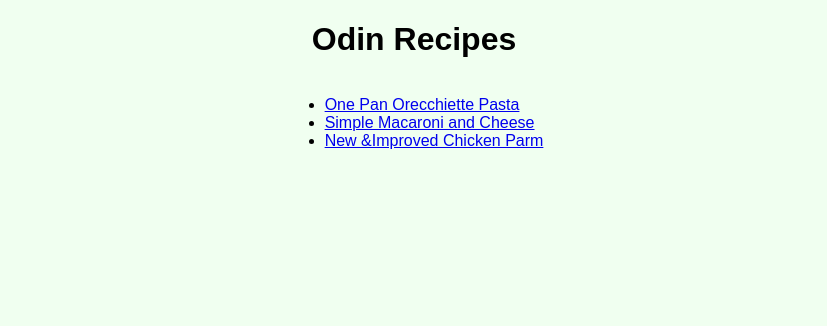
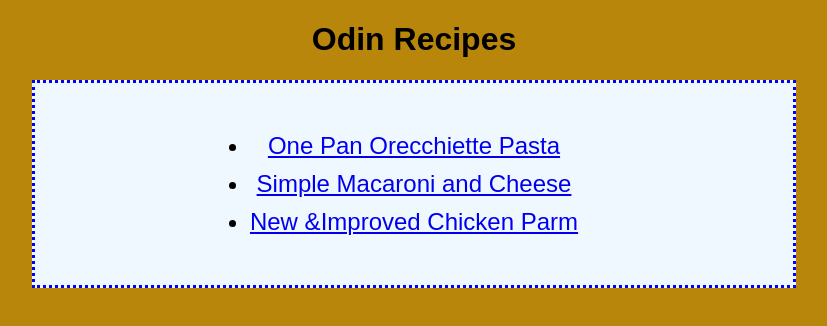
Before and after one commit to MohanHS95/odin-recipes, a plain HTML site: page index.html in a window 1280 px wide. Shown: the whole page, without its empty margins (226-1053 px from the left). Drawn offline with Linux system fonts and the light colour scheme.

Commit message:
Add styling to the front page using the box model
Edited index.html with new classes for styling through style.css.
A border and margin were added to the div container. Each list item
was targeted to standardize the color to match the div background color
as well. A new background color was added to the body.

```diff
--- a/index.html
+++ b/index.html
@@ -9,9 +9,9 @@
         <h1>Odin Recipes</h1>
         <div class="container">
         <ul class="myUL">
-            <li><a href="./recipes/pasta.html" target="blank" rel="noopener noreferrer"> One Pan Orecchiette Pasta</a></li>
-            <li><a href="./recipes/mac.html" target="blank" rel="noopener noreferrer">Simple Macaroni and Cheese</a></li>
-            <li><a href="./recipes/chickenparm.html" target="blank" rel="noopener noreferrer">New &Improved Chicken Parm</a></li>
+            <li class="one"><a class= "one" href="./recipes/pasta.html" target="blank" rel="noopener noreferrer"> One Pan Orecchiette Pasta</a></li>
+            <li class="two"><a class="two" href="./recipes/mac.html" target="blank" rel="noopener noreferrer">Simple Macaroni and Cheese</a></li>
+            <li class="three"><a class="three" href="./recipes/chickenparm.html" target="blank" rel="noopener noreferrer">New &Improved Chicken Parm</a></li>
         </ul>
         </div>
     </body>
--- a/style.css
+++ b/style.css
@@ -1,6 +1,7 @@
 * {
     font-family: Arial, Helvetica, sans-serif;
-    background-color: honeydew;
+    background-color: darkgoldenrod;
+
 }
 
 h1 {
@@ -9,11 +10,33 @@ h1 {
     text-align: center;
 }
 
-div.container {
+.container {
     text-align: center;
+    display: block;
+    border: 3px dotted blue;
+    margin: 0 250px;
+    background-color: aliceblue;
+
 }
 
 .container .myUL {
     display: inline-block;
-    text-align: left;
+    text-align: center;
+    font-size: 24px;
+    padding: 25px;
+    background-color: aliceblue;
 }
+
+.one {
+    padding-bottom: 10px;
+    background-color: aliceblue;
+}
+
+.two {
+    padding-bottom: 10px;
+    background-color: aliceblue;
+}
+
+.three {
+    background-color: aliceblue;
+}
```
